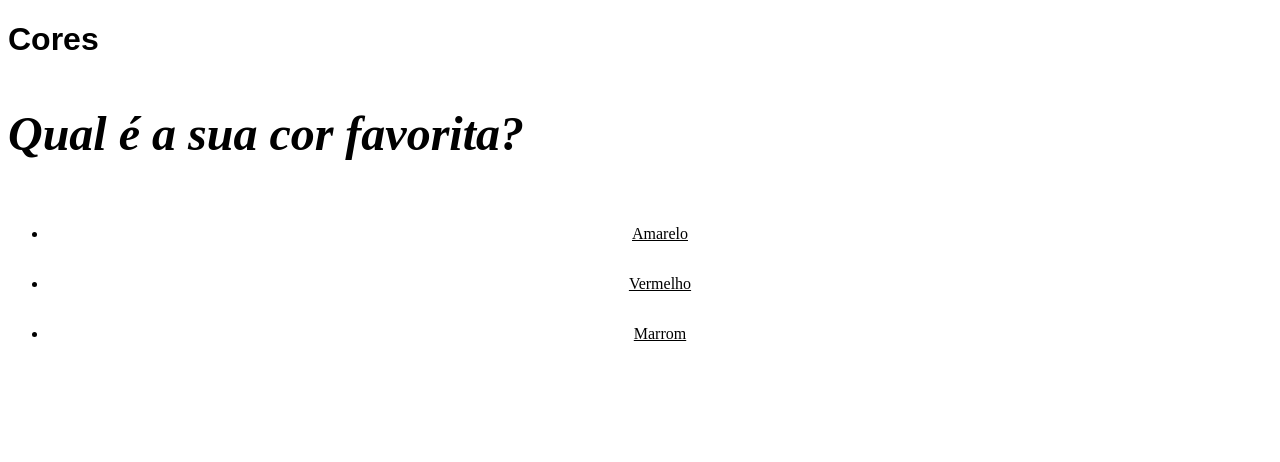
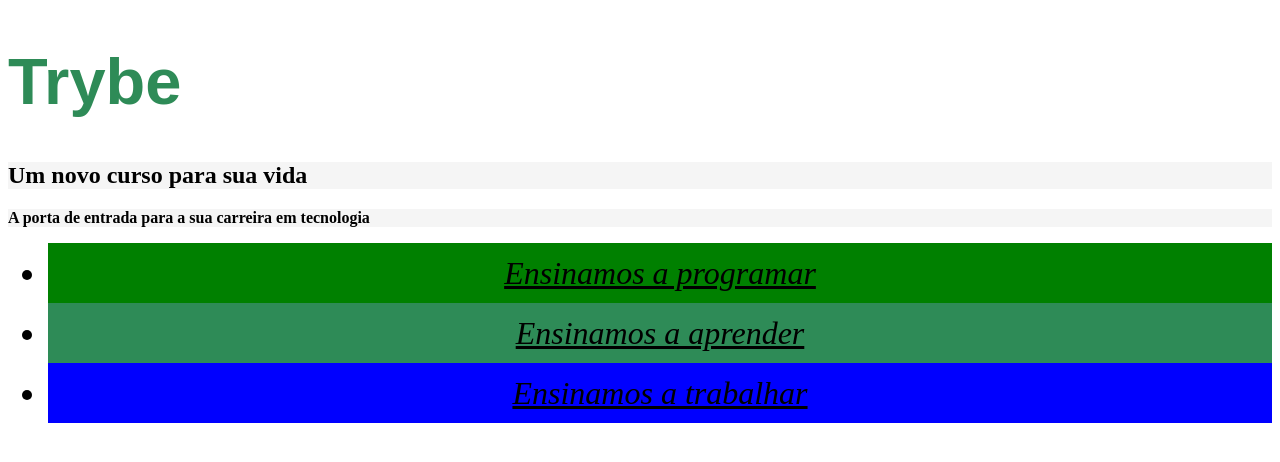
Before and after one commit to caique-cast/trybe-exercicio, a plain HTML site: page index.html in a window 1280 px wide. Drawn offline with Linux system fonts and the light colour scheme.

Commit message:
exercicio CSS INLINE E EXTERNO

```diff
--- a/index.html
+++ b/index.html
@@ -1,42 +1,57 @@
 <!DOCTYPE html>
 <html lang="pt-br">
-
   <head>
     <meta charset="UTF-8">
-    <title>HTML</title>
+    <title>Trybe</title>
+    <link rel="stylesheet" type="text/css" href="style.css">
     <style>
+    /*   h1 {
+        color: seagreen;
+        font-size: 65px;
+        font-family: sans-serif, Helvetica;
+      }
+
+      .cor-de-fundo {
+        background-color: whitesmoke;
+      }
+
+      p {
+        font-weight: 600;
+      }
+
       body {
         font-size: 16px;
       }
 
-        h1 {
-            font-family: sans-serif;
+      li {
+        font-style: italic;
+        line-height: 60px;
+        text-align: center;
+        text-decoration: underline;
+        font-size: 2em;
       }
 
-        p {
-            font-weight: 600;
-            font-size: 3em;
-            font-style: italic;
+      #verde {
+        background-color: green;
       }
-        ul{
-            line-height: 50px;
-            text-align: center;
-            text-decoration: underline;
 
+      #verde-escuro {
+        background-color: seagreen;
       }
+
+      #azul {
+        background-color: blue;
+      }  */
     </style>
-
-
   </head>
-
   <body>
-    <h1>Cores</h1>
-    <p>Qual é a sua cor favorita?</p>
+    <h1>Trybe</h1>
+    <h2 class="cor-de-fundo">Um novo curso para sua vida</h2>
+    <p class="cor-de-fundo">A porta de entrada para a sua carreira em tecnologia</p>
     <ul>
-        <li>Amarelo</li>
-        <li>Vermelho</li>
-        <li>Marrom</li>
+      <li id="verde">Ensinamos a programar</li>
+      <li id="verde-escuro">Ensinamos a aprender</li>
+      <li id="azul">Ensinamos a trabalhar</li>
     </ul>
   </body>
-
 </html>
--- /dev/null
+++ b/style.css
@@ -0,0 +1,37 @@
+h1 {
+    color: seagreen;
+    font-size: 65px;
+    font-family: sans-serif, Helvetica;
+  }
+
+  .cor-de-fundo {
+    background-color: whitesmoke;
+  }
+
+  p {
+    font-weight: 600;
+  }
+
+  body {
+    font-size: 16px;
+  }
+
+  li {
+    font-style: italic;
+    line-height: 60px;
+    text-align: center;
+    text-decoration: underline;
+    font-size: 2em;
+  }
+
+  #verde {
+    background-color: green;
+  }
+
+  #verde-escuro {
+    background-color: seagreen;
+  }
+
+  #azul {
+    background-color: blue;
+  }
```
Lines whose indentation alone changed are shown as unchanged.
